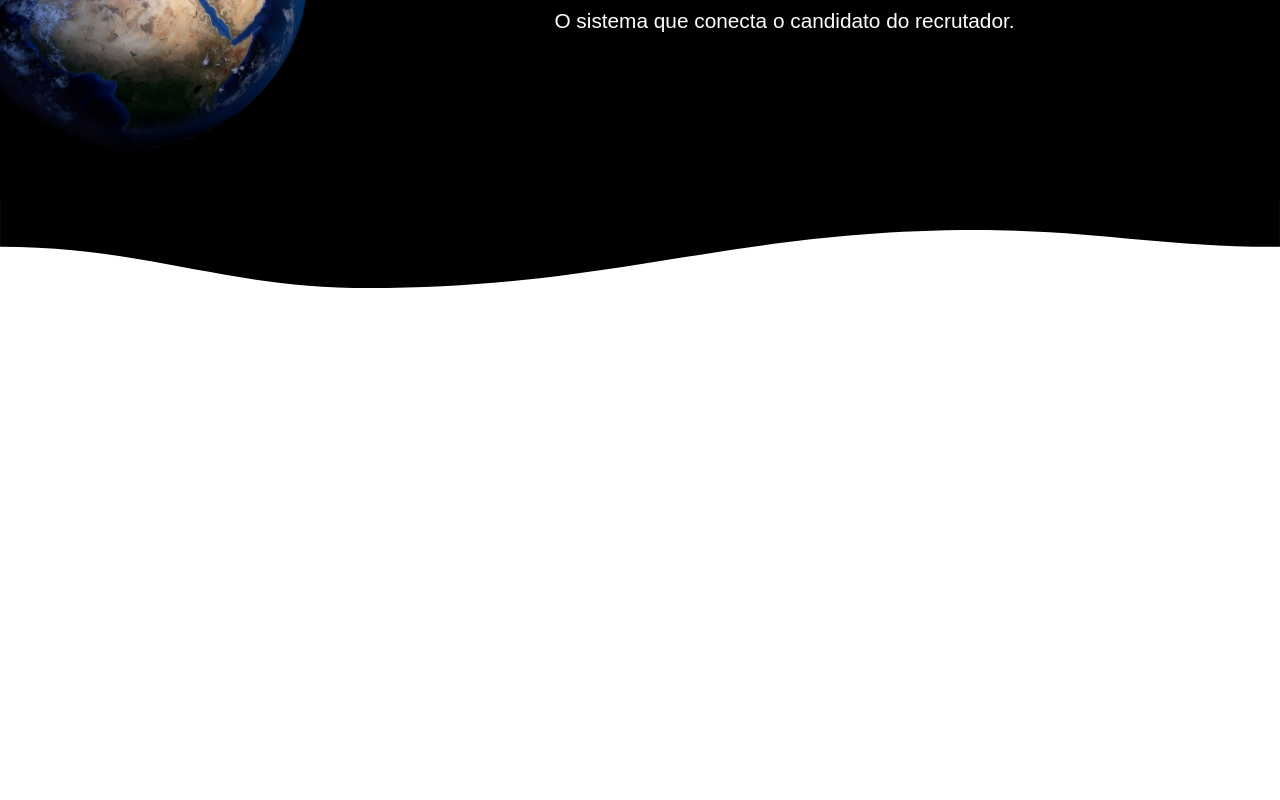
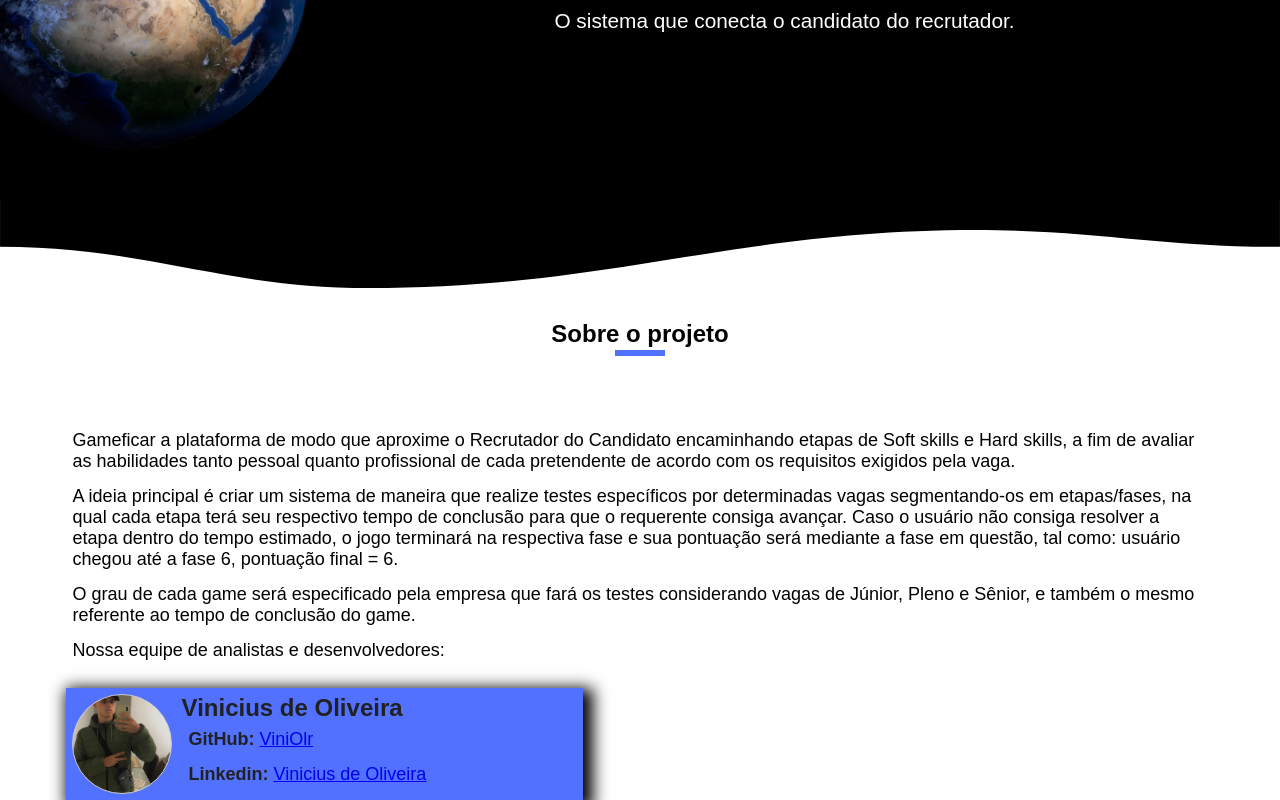
Before and after one commit to LevelUp-Challenge/web-project, a React (Create React App) app: page / in a window 1280 px wide. Shown: the part 300-1100 px from the top of the page. Before the commit the page ends 800 px from the top, so only its background shows below. Built offline with nearby package versions, Linux system fonts and the light colour scheme.

Commit message:
Comecei a fazer a sessão de sobre

```diff
--- a/src/App.js
+++ b/src/App.js
@@ -1,11 +1,13 @@
 import React from 'react'
 import './App.css'
 import Header from './Components/Header/Header'
+import Sobre from './Components/Sobre/Sobre';
 
 function App() {
   return (
     <>
       <Header />
+      <Sobre />
     </>
   );
 }
--- a/src/Components/Banner/Banner.jsx
+++ b/src/Components/Banner/Banner.jsx
@@ -1,5 +1,5 @@
 import React from "react";
-import '../../css/Header/Banner.css'
+import '../../css/Banner.css'
 import '../../img/banner.png'
 
 const Banner = ()=>{
--- a/src/Components/Header/Header.jsx
+++ b/src/Components/Header/Header.jsx
@@ -1,5 +1,5 @@
 import React from 'react'
-import '../../css/Header/Header.css'
+import '../../css/Header.css'
 import Banner from '../Banner/Banner'
 import '../../img/onda-preta.svg'
 
--- /dev/null
+++ b/src/Components/Sobre/Card.jsx
@@ -0,0 +1,22 @@
+import React from 'react'
+import '../../css/Card.css'
+
+const Card = (props)=>{
+
+    return(
+        <>
+            <div className="participantes">
+                <div className="flex">
+                    <div className="imgPartipante" style={{ backgroundImage: props.foto }}></div>
+                    <div className="infos">
+                        <h2>{props.nome}</h2>
+                        <p><b>GitHub: </b><a href={props.linkGitHub} target="_blank">{props.nomeGitHub}</a></p>
+                        <p><b>Linkedin: </b><a href={props.linkLinkedin} target="_blank">{props.nomeLinkedin}</a></p>
+                    </div>
+                </div>
+            </div>
+        </>
+    )
+}
+
+export default Card;
--- /dev/null
+++ b/src/Components/Sobre/Sobre.jsx
@@ -0,0 +1,32 @@
+import React from 'react'
+import '../../css/Sobre.css'
+import Card from './Card'
+import Vinicius from '../../img/vinicius.jpg'
+
+const Sobre = ()=>{
+    return(
+        <>
+            <section class="sobre">
+                <div class="container">
+                    <div class="Sobre">
+                        <h2 class="title">Sobre o projeto</h2>
+                        <p>Gameficar a plataforma de modo que aproxime o Recrutador do Candidato encaminhando etapas de Soft skills e Hard skills, a fim de avaliar as habilidades tanto pessoal quanto profissional de cada pretendente de acordo com os requisitos exigidos pela vaga.</p>
+                        <p>A ideia principal é criar um sistema de maneira que realize testes específicos por determinadas vagas segmentando-os em etapas/fases, na qual cada etapa terá seu respectivo tempo de conclusão para que o requerente consiga avançar. Caso o usuário não consiga resolver a etapa dentro do tempo estimado, o jogo terminará na respectiva fase e sua pontuação será mediante a fase em questão, tal como: usuário chegou até a fase 6, pontuação final = 6.</p>
+                        <p>O grau de cada game será especificado pela empresa que fará os testes considerando vagas de Júnior, Pleno e Sênior, e também o mesmo referente ao tempo de conclusão do game.</p>
+                        <p>Nossa equipe de analistas e desenvolvedores: </p>
+                    </div>
+                    <Card
+                        foto={Vinicius}
+                        nome='Vinicius de Oliveira'
+                        nomeGitHub='ViniOlr'
+                        linkGitHub='https://github.com/ViniOlr'
+                        nomeLinkedin="Vinicius de Oliveira"
+                        linkLinkedin="https://www.linkedin.com/in/viniolr/"
+                    />
+                </div>
+            </section>
+        </>
+    )
+};
+
+export default Sobre;
--- a/src/css/Header/Banner.css
+++ b/src/css/Banner.css
@@ -12,11 +12,11 @@ section.banner {
 section.banner .img {
     width: 100%;
     height: 100%;
-    background-image: url("../../img/banner.png");
+    background-image: url("../img/banner.png");
     background-size: 70%;
     background-position: left top;
     background-repeat: no-repeat;
-    background-attachment: fixed;
+    /* background-attachment: fixed; */
 }
 
 section.banner .texto {
--- /dev/null
+++ b/src/css/Card.css
@@ -0,0 +1,26 @@
+.flex {
+    display: flex;
+    align-items: flex-start;
+}
+.participantes {
+    width: 45%;
+    padding: 6px;
+    background-color: var(--roxo);
+    margin: 20px 0;
+    -webkit-box-shadow: 5px 5px 15px 5px #000000;
+    box-shadow: 5px 5px 15px 5px #000000;
+    color: rgb(33, 33, 33);
+}
+.participantes .imgPartipante {
+    width: 100px;
+    height: 100px;
+    border-radius: calc(100px/2);
+    background-image: url('../img/vinicius.jpg');
+    background-position: center;
+    background-size: 100%;
+    background-repeat: no-repeat;
+    border: 1px solid #ccc;
+}
+.participantes .infos {
+    margin-left: 10px;
+}
--- a/src/css/Header/Header.css
+++ b/src/css/Header.css
@@ -59,7 +59,7 @@ header nav.menu ul.menu li a {
 div.ondaPreta {
     width: 100%;
     height: 100px;
-    background-image: url("../../img/onda-preta.svg");
+    background-image: url("../img/onda-preta.svg");
     background-size: 100%;
     background-position: top;
     background-repeat: no-repeat;
--- /dev/null
+++ b/src/css/Sobre.css
@@ -0,0 +1,4 @@
+section.sobre p {
+    font-size: 18px;
+    padding: 7px;
+}
```
